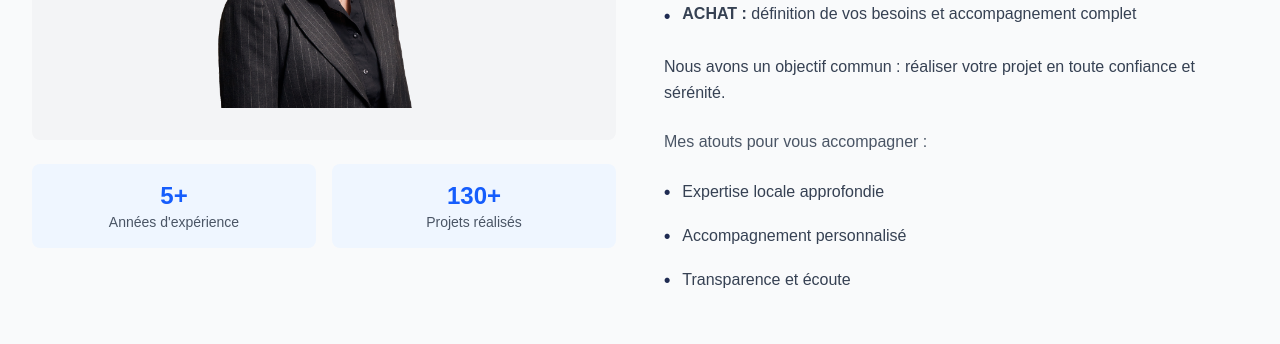
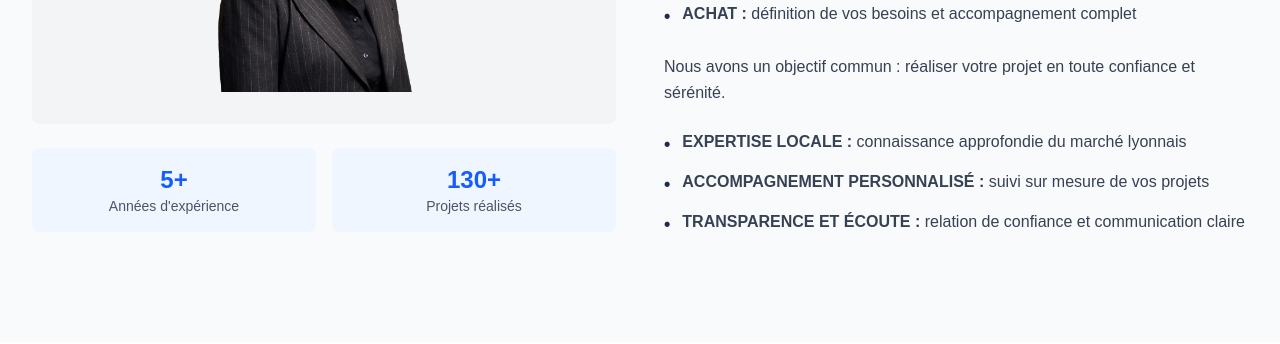
Before and after one commit to jtassin/gab_immo, a Next.js app: page / in a window 1280 px wide. Shown: the part 1060-1404 px from the top of the page. Built offline with nearby package versions, Linux system fonts and the light colour scheme.

Commit message:
better wording

```diff
--- a/src/app/page.tsx
+++ b/src/app/page.tsx
@@ -153,22 +153,18 @@ export default function Home() {
                 Nous avons un objectif commun : réaliser votre projet en toute confiance et sérénité.
               </p>
 
-              <p className="text-gray-600 text-base mt-4">
-                Mes atouts pour vous accompagner :
-              </p>
-
-              <div className="space-y-4">
-                <div className="flex items-center space-x-3">
+              <div className="space-y-3 text-gray-700 mt-6 mb-6">
+                <div className="flex items-start space-x-3">
                   <span className="font-semibold text-lg" style={{ color: 'rgb(31, 43, 82)' }}>•</span>
-                  <span className="text-gray-700">Expertise locale approfondie</span>
+                  <span><strong>EXPERTISE LOCALE :</strong> connaissance approfondie du marché lyonnais</span>
                 </div>
-                <div className="flex items-center space-x-3">
+                <div className="flex items-start space-x-3">
                   <span className="font-semibold text-lg" style={{ color: 'rgb(31, 43, 82)' }}>•</span>
-                  <span className="text-gray-700">Accompagnement personnalisé</span>
+                  <span><strong>ACCOMPAGNEMENT PERSONNALISÉ :</strong> suivi sur mesure de vos projets</span>
                 </div>
-                <div className="flex items-center space-x-3">
+                <div className="flex items-start space-x-3">
                   <span className="font-semibold text-lg" style={{ color: 'rgb(31, 43, 82)' }}>•</span>
-                  <span className="text-gray-700">Transparence et écoute</span>
+                  <span><strong>TRANSPARENCE ET ÉCOUTE :</strong> relation de confiance et communication claire</span>
                 </div>
               </div>
             </div>
```
